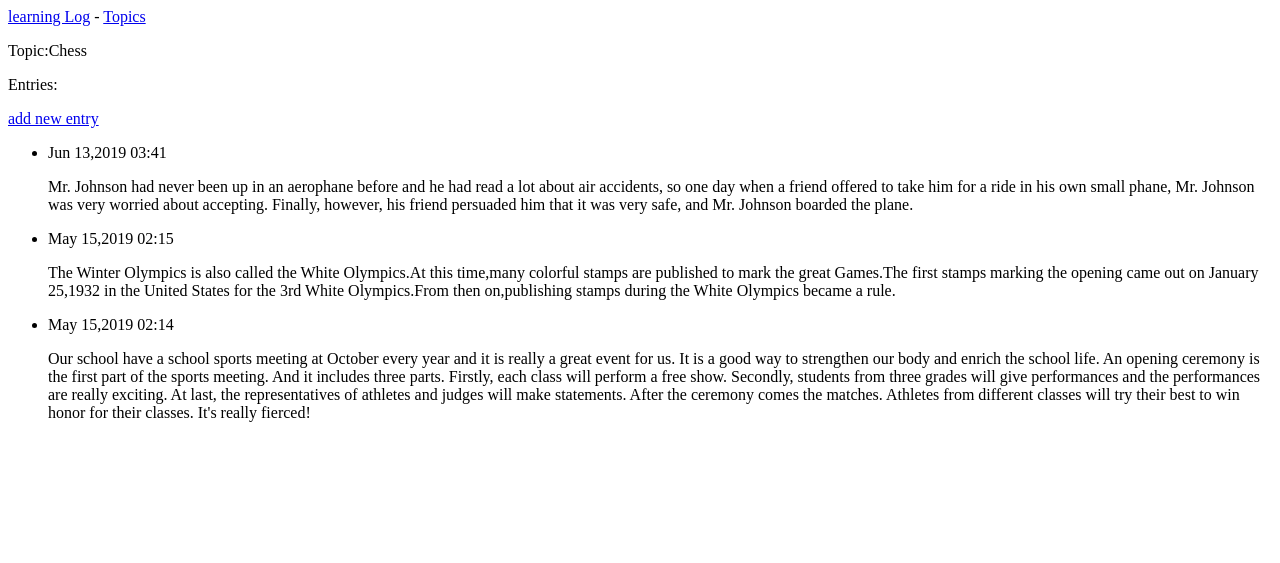
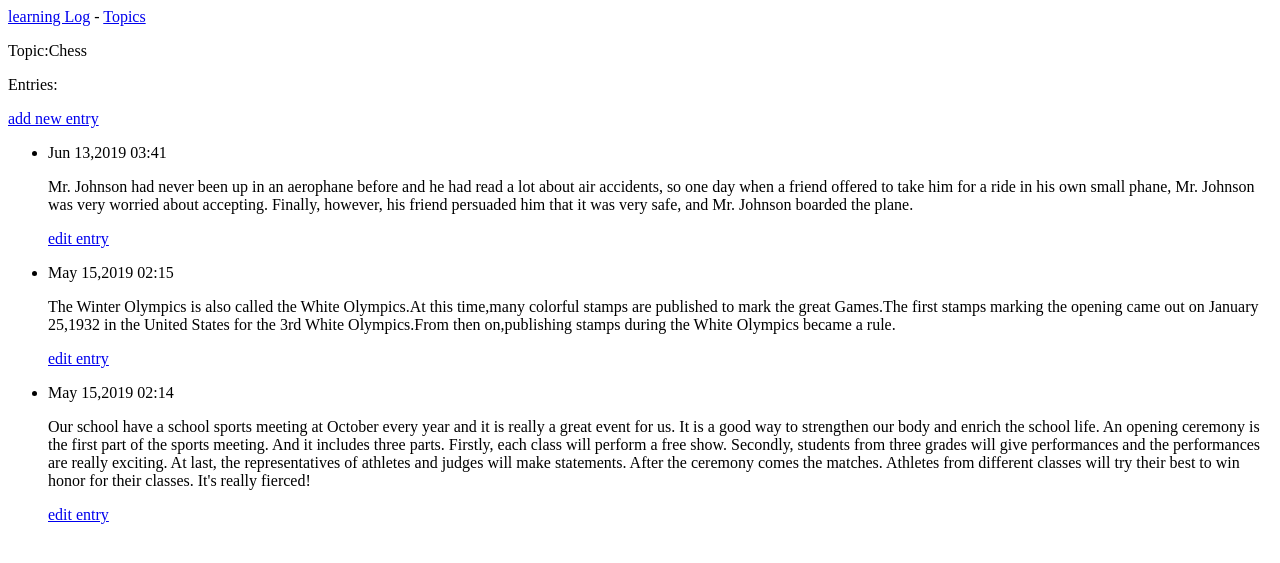
Before and after one commit to lipengfeii2010/learning_log, a Django app: page /topics/1 in a window 1280 px wide. Shown: the top 563 px of the page. Run offline with Django 3.2, Linux system fonts and the light colour scheme; data comes from the database, SQL or seed files in the repository; both versions use the stored data as it was after the commit.

Commit message:
201905291638

```diff
--- a/learning_logs/templates/learning_logs/new_topic.html
+++ b/learning_logs/templates/learning_logs/new_topic.html
@@ -1,6 +1,6 @@
 {% extends "learning_logs/base.html" %}
 
-{% bolock content %}
+{% block content %}
   <p>Add a new topic:</p>
 
   <form action="{% url 'learning_logs:new_topic' %}" method='post'>
--- a/learning_logs/templates/learning_logs/topic.html
+++ b/learning_logs/templates/learning_logs/topic.html
@@ -13,6 +13,9 @@
         <li>
             <p>{{ entry.date_added|date:'M d,Y h:i' }}</p>
             <p>{{ entry.text|linebreaks }}</p>
+            <p>
+                <a href="{% url 'learning_logs:edit_entry' entry.id %}">edit entry</a>
+            </p>
         </li>
       {% empty %}
         <li>
--- a/learning_logs/urls.py
+++ b/learning_logs/urls.py
@@ -18,4 +18,7 @@ urlpatterns = [
 
     # 用于添加新条目的页面
     url(r'^new_entry/(?P<topic_id>\d+)/$', views.new_entry, name='new_entry'),
+
+    # 用于编辑条目的页面
+    url(r'^edit_entry/(?P<entry_id>\d+)/$', views.edit_entry, name='edit_entry'),
 ]
--- a/learning_logs/views.py
+++ b/learning_logs/views.py
@@ -1,7 +1,7 @@
 from django.shortcuts import render
 from django.http import HttpResponseRedirect
 from django.core.urlresolvers import reverse
-from .models import Topic
+from .models import Topic, Entry
 from .forms import TopicForm, EntryForm
 
 def index(request):
@@ -45,7 +45,7 @@ def new_entry(request, topic_id):
         form = EntryForm()
     else:
         # POST提交的数据，对数据进行处理
-        form = EntryForm(date=request.POST)
+        form = EntryForm(data=request.POST)
         if form.is_valid():
             new_entry = form.save(commit=False)
             new_entry.topic = topic
@@ -56,4 +56,22 @@ def new_entry(request, topic_id):
     context = {'topic': topic, 'form': form}
     return render(request, 'learning_logs/new_entry.html', context)
 
+def edit_entry(request, entry_id):
+    """编辑既有条目"""
+    entry = Entry.objects.get(id=entry_id)
+    topic = entry.topic
+
+    if request.method != 'POST':
+        # 初次请求，使用当前条目填充表单
+        form = EntryForm(instance=entry)
+    else:
+        # POST提交的数据，对数据进行处理
+        form = EntryForm(instance=entry, data=request.POST)
+        if form.is_valid():
+            form.save()
+            return HttpResponseRedirect(reverse('learning_logs:topic', args=[topic.id]))
+
+    context = {'entry':entry, 'topic':topic, 'form':form}
+    return render(request, 'learning_logs/edit_entry.html', context)
+
 # Create your views here.
```
Also changed, not shown: learning_logs/templates/learning_logs/edit_entry.html (added, +15 -0 lines), db.sqlite3.
